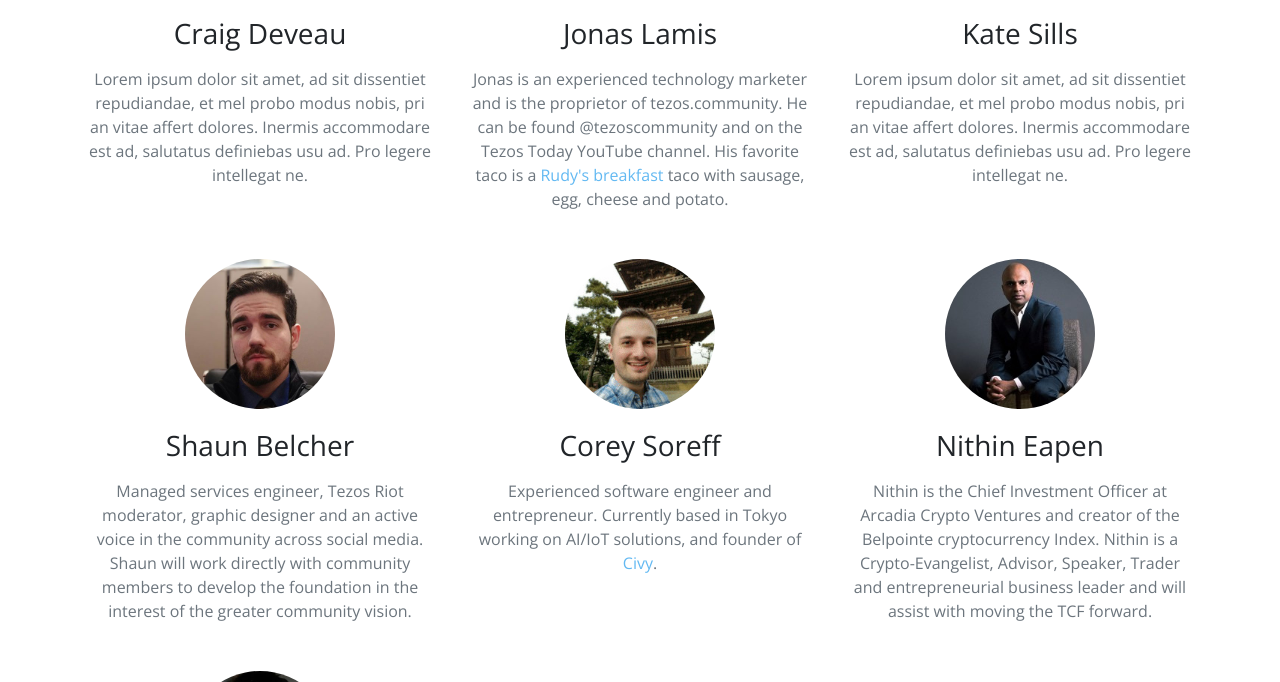
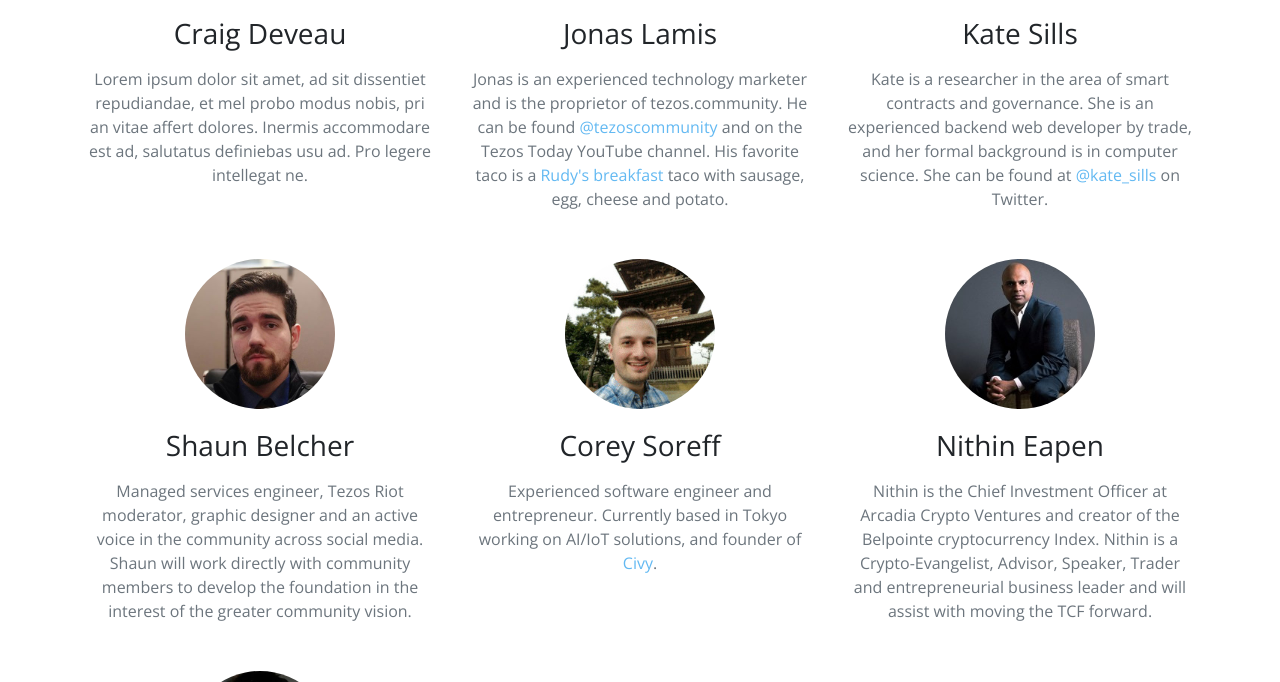
Before and after one commit to TezosCommons/tezoscommons.github.io, a website: page team.html in a window 1280 px wide. Shown: the part 418-1100 px from the top of the page. Drawn offline with nearby package versions, Linux system fonts and the light colour scheme.

Commit message:
Update kates bio

```diff
--- a/team.html
+++ b/team.html
@@ -73,14 +73,14 @@
             <div class="service-box mt-5 mx-auto">
               <img class="avatar" src="img/people/jl.jpg" />
               <h3 class="mb-3">Jonas Lamis</h3>
-              <p class="text-muted mb-0">Jonas is an experienced technology marketer and is the proprietor of tezos.community.  He can be found @tezoscommunity and on the Tezos Today YouTube channel.  His favorite taco is a <a href="https://rudysbbq.com/" target="_blank">Rudy's breakfast</a> taco with sausage, egg, cheese and potato.</p>
+              <p class="text-muted mb-0">Jonas is an experienced technology marketer and is the proprietor of tezos.community.  He can be found <a href="https://twitter.com/tezoscommunity" target="_blank">@tezoscommunity</a> and on the Tezos Today YouTube channel.  His favorite taco is a <a href="https://rudysbbq.com/" target="_blank">Rudy's breakfast</a> taco with sausage, egg, cheese and potato.</p>
             </div>
           </div>
           <div class="col-lg-4 col-md-6 text-center">
             <div class="service-box mt-5 mx-auto">
               <img class="avatar" src="img/people/ks.jpg" />
               <h3 class="mb-3">Kate Sills</h3>
-              <p class="text-muted mb-0">Lorem ipsum dolor sit amet, ad sit dissentiet repudiandae, et mel probo modus nobis, pri an vitae affert dolores. Inermis accommodare est ad, salutatus definiebas usu ad. Pro legere intellegat ne.</p>
+              <p class="text-muted mb-0">Kate is a researcher in the area of smart contracts and governance. She is an experienced backend web developer by trade, and her formal background is in computer science. She can be found at <a href="https://twitter.com/kate_sills" target="_blank">@kate_sills</a> on Twitter.</p>
             </div>
           </div>
           <div class="col-lg-4 col-md-6 text-center">
```
Also changed, not shown: img/people/ks.jpg.
